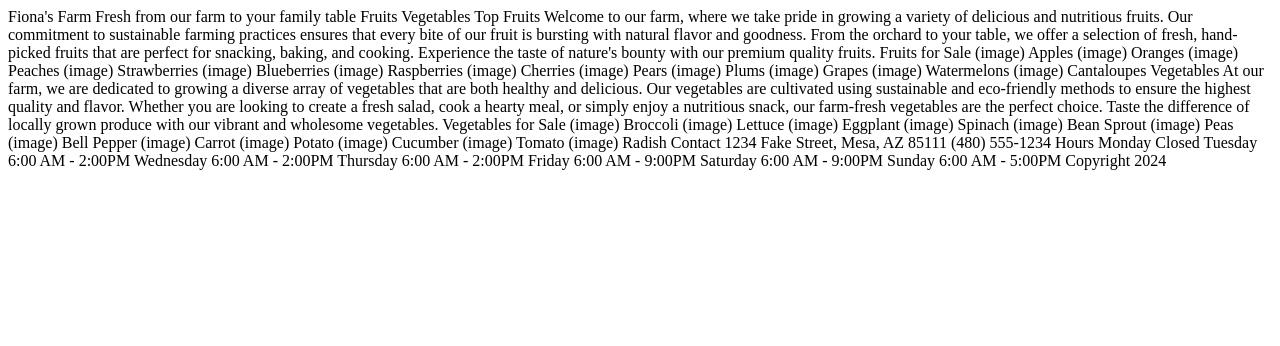
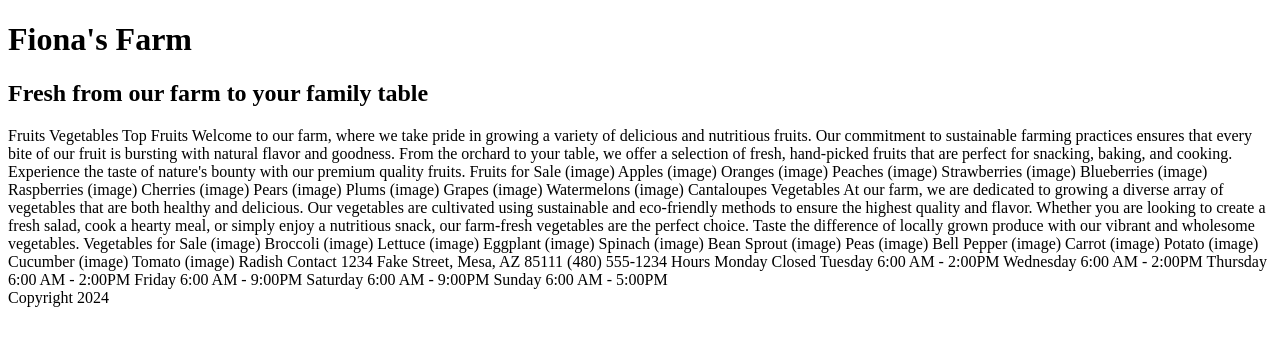
Before and after one commit to sammitch7/farm, a plain HTML site: page index.html in a window 1280 px wide. Drawn offline with Linux system fonts and the light colour scheme.

Commit message:
Update index.html

```diff
--- a/index.html
+++ b/index.html
@@ -1,8 +1,12 @@
 <!DOCTYPE html>
-
+<html lang="en">
+    <head>
+        <meta charset="UTF-8">
+        <title>Fiona's Farm</title>
+    </head>
 <body>
-Fiona's Farm
-Fresh from our farm to your family table
+<h1>Fiona's Farm</h1>
+<h2>Fresh from our farm to your family table</h2>
 
 Fruits
 Vegetables
@@ -105,7 +109,7 @@ Friday 6:00 AM - 9:00PM
 Saturday 6:00 AM - 9:00PM
 Sunday 6:00 AM - 5:00PM
 
-Copyright 2024
+<footer>Copyright 2024</footer>
 </body>
 
 </html>
```
